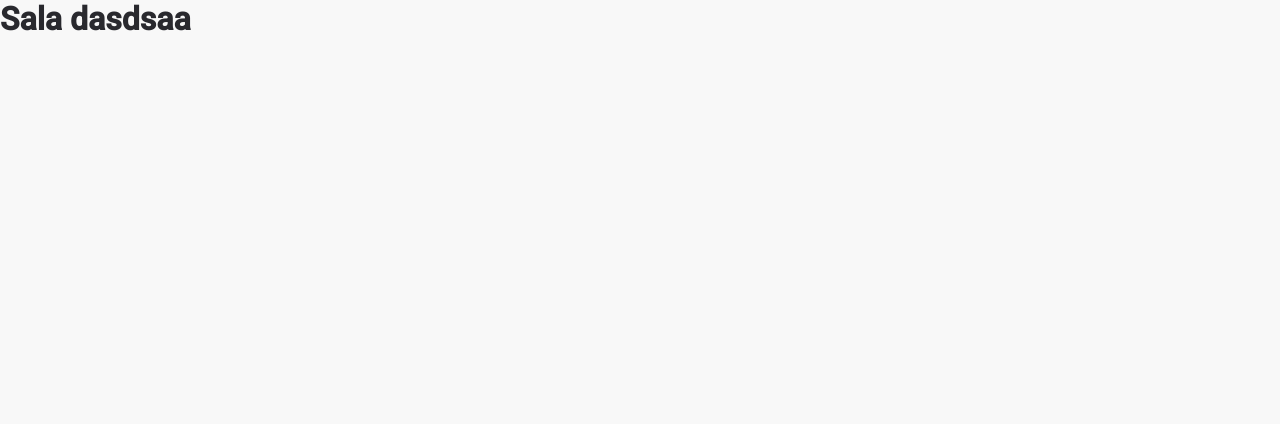
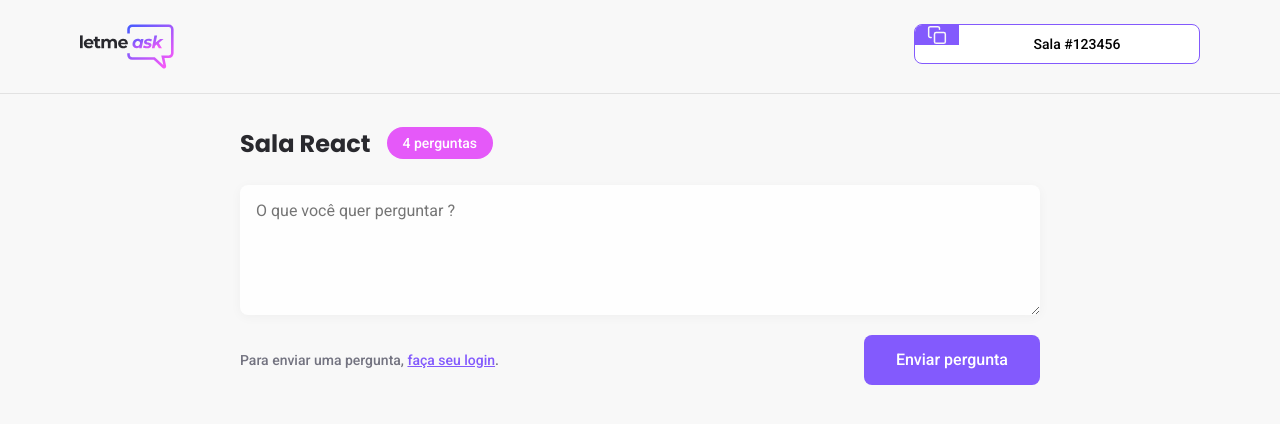
Before and after one commit to IsraelBarcelos/NLW06-REACT, a React (Create React App) app: page /rooms/1 in a window 1280 px wide. Shown: the top 424 px of the page. Built offline with nearby package versions, Linux system fonts and the light colour scheme; no server answers.

Commit message:
started room code, css is not ready

```diff
--- /dev/null
+++ b/src/components/RoomCode.tsx
@@ -0,0 +1,14 @@
+import copyImg from '../images/copy.svg'
+
+import "../styles/room-code.scss"
+
+export function RoomCode() {
+  return(
+    <button className="room-code">
+      <div>
+        <img src={copyImg} alt="Copy room code" />
+      </div>
+      <span>Sala #123456</span>
+    </button>
+  )
+}
--- a/src/pages/Room.tsx
+++ b/src/pages/Room.tsx
@@ -1,5 +1,39 @@
+import { Button } from '../components/Button'
+import { RoomCode } from '../components/RoomCode'
+
+import logo from '../images/logo.svg'
+import "../styles/room.scss"
+
 export function Room() {
   return (
-    <h1> Sala dasdsaa </h1>
+    <div id="page-room">
+      <header>
+        <div className="content">
+          <img src={logo} alt="Letmeask" />
+          <RoomCode />
+        </div>
+      </header>
+
+      <main className="content">
+        <div className="room-title">
+          <h1>Sala React</h1>
+
+          <span>4 perguntas</span>
+        </div>
+
+        <form>
+          <textarea
+            placeholder="O que você quer perguntar ?"
+          />
+
+          <div className="form-footer">
+            <span>Para enviar uma pergunta, <button>faça seu login</button>.</span>
+            <Button type="submit">Enviar pergunta</Button>
+          </div>
+        </form>
+
+      </main>
+
+    </div>
   )
 }
--- a/src/styles/button.scss
+++ b/src/styles/button.scss
@@ -1,6 +1,5 @@
 .button {
 
-  margin-top: 64px;
   height: 50px;
   border-radius: 8px;
   font-weight: 500;
--- /dev/null
+++ b/src/styles/room-code.scss
@@ -0,0 +1,30 @@
+ .room-code {
+  height: 40px;
+  border-radius: 8px;
+  overflow: hidden;
+
+  background: #fff;
+  border: 1px solid #835afd;
+  cursor: pointer;
+
+  display: flex;
+
+  div {
+    background: #835afd;
+    padding: 0 12px;
+    display: flex;
+    justify-content: center;
+    align-items: center;
+  }
+
+  span {
+    display: block;
+    align-self: center;
+    flex: 1;
+    padding: 0 16px 0 12px;
+    width: 240px;
+    font-size:14px;
+    font-weight: 500;
+  }
+
+ }
--- /dev/null
+++ b/src/styles/room.scss
@@ -0,0 +1,87 @@
+#page-room {
+  header {
+    padding: 24px;
+    border-bottom: 1px solid #e2e2e2;
+
+    .content {
+      max-width: 1120px;
+      margin: 0 auto;
+      display: flex;
+      justify-content: space-between;
+      align-items: "center";
+
+      > img {
+        max-height: 45px;
+      }
+
+    }
+  }
+
+  main {
+    max-width: 800px;
+    margin: 0 auto;
+
+    .room-title {
+      margin: 32px 0 24px;
+      display: flex;
+      align-items: center;
+
+      h1 {
+        font-family: 'Poppins', sans-serif;
+        font-size: 24px;
+        color: #29292e;
+      }
+
+      span {
+        margin-left: 16px;
+        background:#e559f9;
+        border-radius: 9999px;
+        padding: 8px 16px;
+        color: #fff;
+        font-weight: 500;
+        font-size: 14px;
+      }
+    }
+
+    form {
+      textarea{
+        width: 100%;
+        border: 0;
+        padding:16px;
+        border-radius: 8px;
+        background: #fefefe;
+        box-shadow: 0 2px 12px rgba(0,0,0,0.04);
+        resize: vertical;
+        min-height: 130px;
+      }
+
+      .form-footer {
+        display: flex;
+        justify-content: space-between;
+        align-items: center;
+        margin-top: 16px;
+
+        span {
+          font-size: 14px;
+          color: #737380;
+          font-weight: 500;
+
+          button {
+            background: transparent;
+            border: 0;
+            color: #835afd;
+            text-decoration: underline;
+            font-size: 14px;
+            cursor: pointer;
+            font-weight: 500;
+          }
+        }
+
+
+      }
+
+    }
+
+  }
+
+}
```
